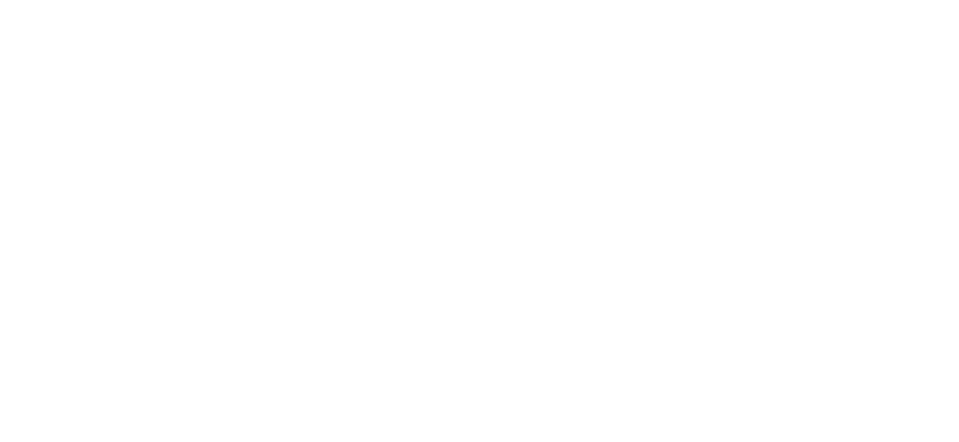
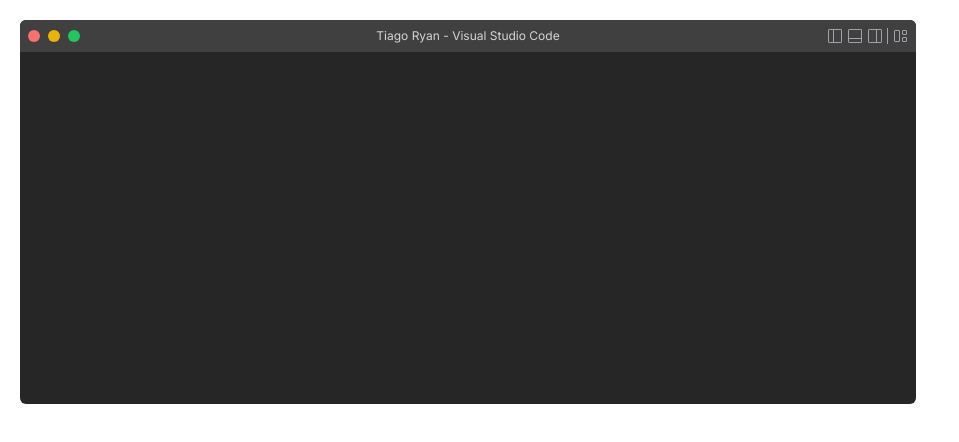
Before and after one commit to tiagoryandev/tiagoryandev, a Next.js app: page / in a window 1280 px wide. Shown: the top 442 px of the page, without its empty margins (0-959 px from the left). Built offline with nearby package versions, Linux system fonts and the light colour scheme.

Commit message:
feat: add head window

```diff
--- /dev/null
+++ b/components/WindowLayout/WindowHead.tsx
@@ -0,0 +1,28 @@
+import {
+  VscLayoutSidebarLeftOff,
+  VscLayoutPanelOff,
+  VscLayoutSidebarRightOff,
+  VscLayout,
+} from "react-icons/vsc";
+
+export default function WindowHead() {
+  return (
+    <div className="grid grid-cols-3 justify-between rounded-t-md bg-neutral-700 p-2">
+      <div className="flex items-center gap-2">
+        <div className="h-3 w-3 cursor-pointer rounded-full bg-red-400 transition-colors duration-150 hover:bg-red-500"></div>
+        <div className="h-3 w-3 cursor-pointer rounded-full bg-yellow-500 transition-colors duration-150 hover:bg-yellow-500"></div>
+        <div className="h-3 w-3 cursor-pointer rounded-full bg-green-500 transition-colors duration-150 hover:bg-green-600"></div>
+      </div>
+      <span className="line-clamp-1 select-none text-ellipsis text-center text-xs text-zinc-300">
+        Tiago Ryan - Visual Studio Code
+      </span>
+      <div className="flex items-center justify-end gap-1">
+        <VscLayoutSidebarLeftOff className="text-md cursor-pointer text-zinc-400 hover:text-zinc-200" />
+        <VscLayoutPanelOff className="text-md cursor-pointer text-zinc-400 hover:text-zinc-200" />
+        <VscLayoutSidebarRightOff className="text-md cursor-pointer text-zinc-400 hover:text-zinc-200" />
+        <div className="h-4 w-[1px] bg-zinc-400" />
+        <VscLayout className="text-md cursor-pointer text-zinc-400 hover:text-zinc-200" />
+      </div>
+    </div>
+  );
+}
--- /dev/null
+++ b/components/WindowLayout/index.tsx
@@ -0,0 +1,17 @@
+import { ReactNode } from "react";
+
+import WindowHead from "./WindowHead";
+
+interface WindowLayoutProps {
+  children?: ReactNode;
+}
+
+export default function WindowLayout({ children }: WindowLayoutProps) {
+  return (
+    <div className="h-96 w-full max-w-4xl grid-rows-[fit-content(100%)_auto_fit-content(100%)] rounded-md bg-neutral-800">
+      <WindowHead />
+      <div>{children}</div>
+      <div></div>
+    </div>
+  );
+}
--- a/package.json
+++ b/package.json
@@ -11,7 +11,8 @@
 	"dependencies": {
 		"next": "13.3.1",
 		"react": "18.2.0",
-		"react-dom": "18.2.0"
+		"react-dom": "18.2.0",
+		"react-icons": "^4.12.0"
 	},
 	"devDependencies": {
 		"@types/node": "18.16.0",
--- a/pages/index.tsx
+++ b/pages/index.tsx
@@ -1,3 +1,9 @@
+import WindowLayout from "@components/WindowLayout";
+
 export default function Home() {
-  return <div></div>;
+  return (
+    <div className="h-screen w-screen overflow-hidden p-5">
+      <WindowLayout></WindowLayout>
+    </div>
+  );
 }
--- a/tsconfig.json
+++ b/tsconfig.json
@@ -19,8 +19,8 @@
 		"jsx": "preserve",
 		"incremental": true,
 		"paths": {
-			"@/*": [
-				"./*"
+			"@components/*": [
+				"./components/*"
 			]
 		}
 	},
```
Also changed, not shown: 1 other file (tests, documents, lock files or other folders).
